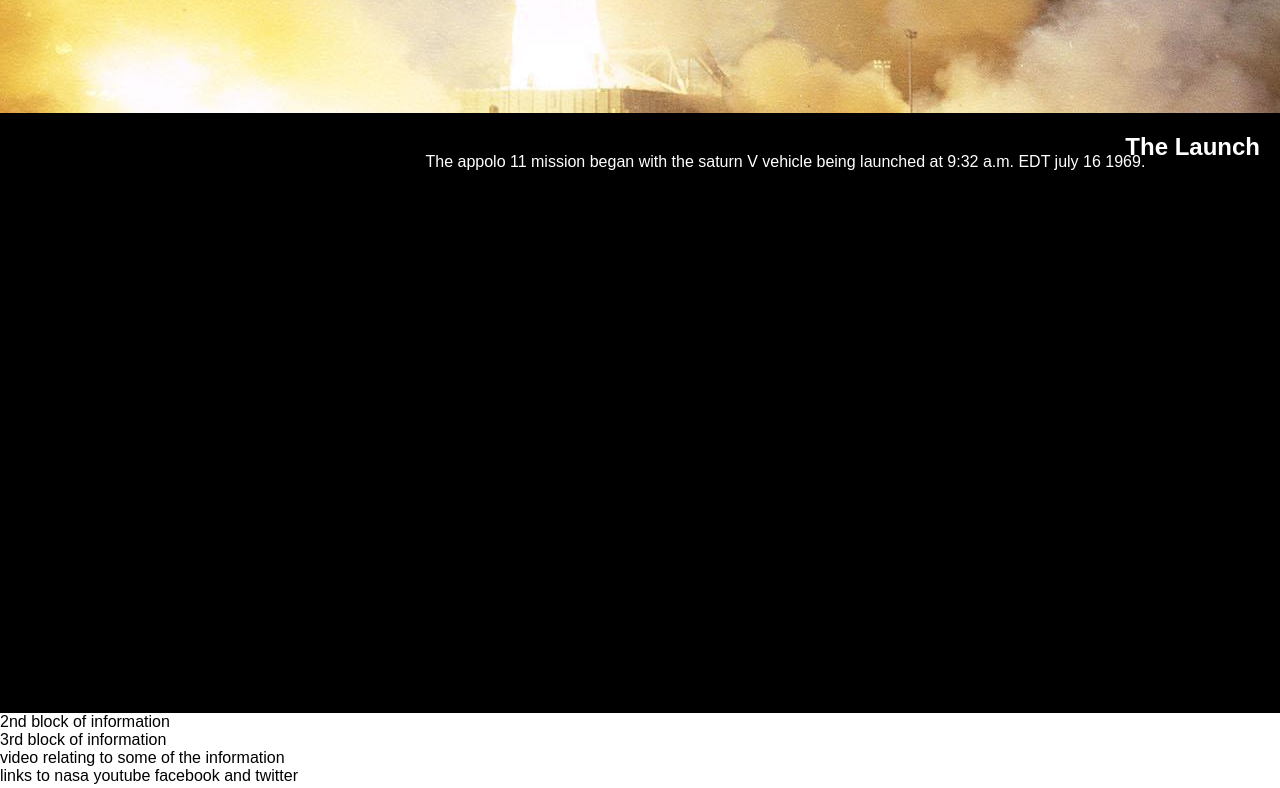
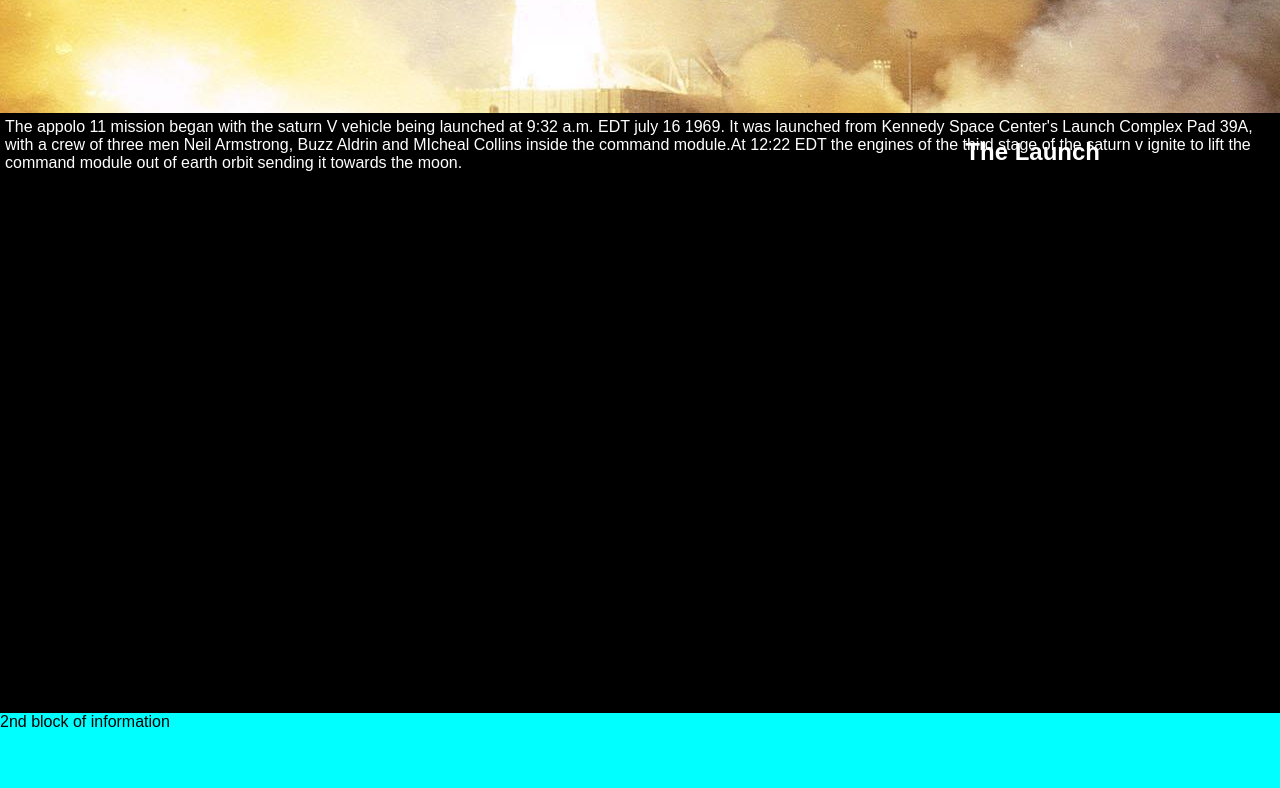
Before and after one commit to Code-Institute-Submissions/kylo74-Html-and-css-project_DEcResub, a plain HTML site: page index.html in a window 1280 px wide. Shown: the part 757-1545 px from the top of the page. Drawn offline with Linux system fonts and the light colour scheme.

Commit message:
Added more information about the launch, changed some style rules for elements with launch information and changed color of a section

```diff
--- a/assets/css/style.css
+++ b/assets/css/style.css
@@ -57,20 +57,30 @@ body {
     width: 100%;
     height: 600px;
     background-color: black;
+    position: relative;
 }
 
 #launch h2,p{
     color: white;
+    position: absolute;
 }
 
 #launch h2{
-    float: right;
-    margin-top: 20px;
-    margin-right: 20px;
+    bottom: 10px;
+    top: 25px;
+    left: 400x;
+    right: 180px;
 }
 
 #launch p{
-    float: right;
-    margin-top: 40px;
-    margin-right: -20px;
+    top: 5px;
+    bottom: 5px;
+    left: 5px;
+    right: 5px;
 }
+
+#test {
+    height: 600px;
+    width: 100%;
+    background-color: aqua;
+}
--- a/index.html
+++ b/index.html
@@ -36,10 +36,15 @@
     <section>
         <div id="launch">
             <h2>The Launch</h2>
-            <p>The appolo 11 mission began with the saturn V vehicle being launched at 9:32 a.m. EDT july 16 1969.</p>
+            <p>The appolo 11 mission began with the saturn V vehicle being launched at 9:32 a.m. EDT july 16 1969.
+                It was launched from Kennedy Space Center's Launch Complex Pad 39A, with a crew of three men Neil
+                Armstrong, Buzz Aldrin and MIcheal Collins inside the command module.At 12:22 EDT the engines of
+                the third stage of the saturn v ignite to lift the command module out of earth orbit sending it
+                towards the moon.</p>
+                <img src="" alt="">
         </div>
     </section>
-    <section>2nd block of information</section>
+    <section id="test">2nd block of information</section>
     <section>3rd block of information</section>
     <section>video relating to some of the information</section>
     <footer> links to nasa youtube facebook and twitter </footer>
```
